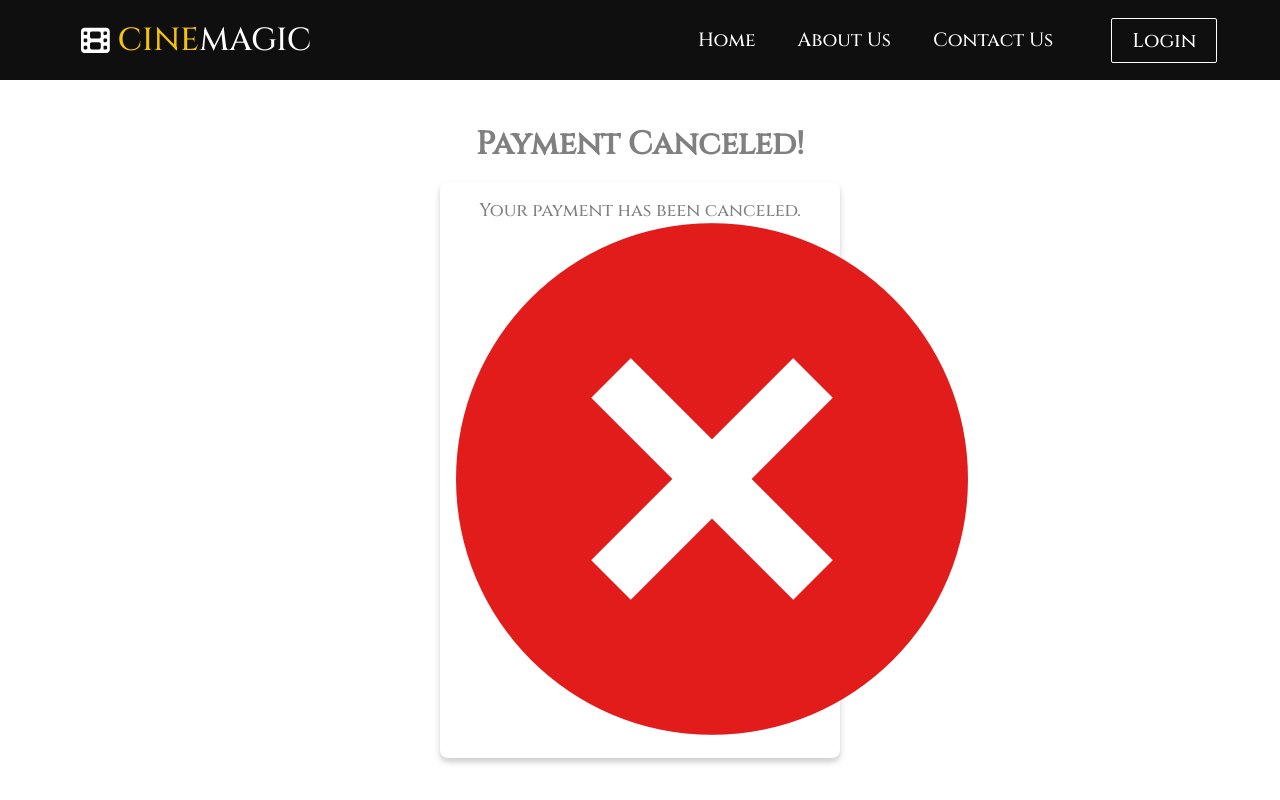
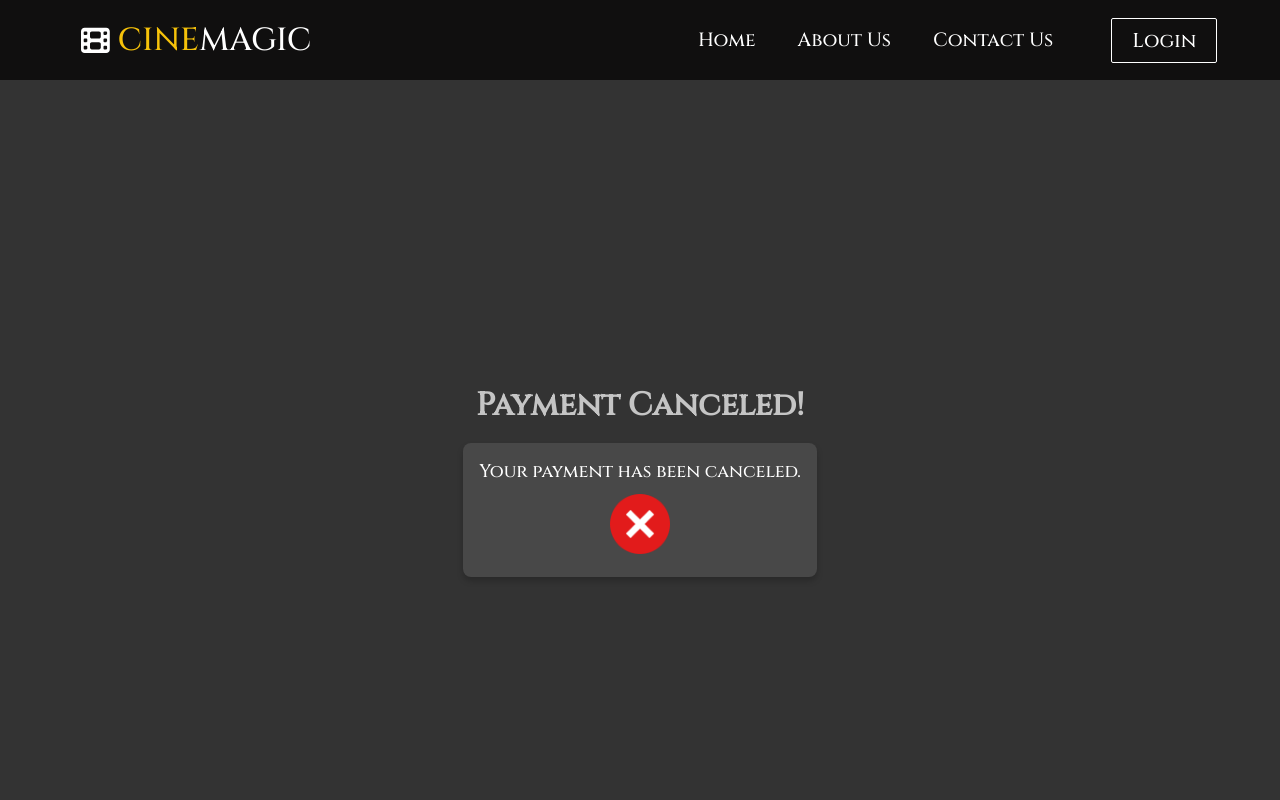
Before and after one commit to DFanso/cine-magic-cinema, a React (Create React App) app in the folder client/: page /payment-cancel in a window 1280 px wide. Shown: the top 800 px of the page. Built offline with nearby package versions, Linux system fonts and the light colour scheme; no server answers.

Commit message:
Style update

```diff
--- a/client/src/components/css/Booking.css
+++ b/client/src/components/css/Booking.css
@@ -8,8 +8,13 @@
     /* 200px left and right padding */
     font-family: Arial, sans-serif;
     gap: 20px;
-    background-color: #FAFAFA;
+    background-color: #333;
+    color: #fff !important;
     /* Add some space between the sections */
+}
+
+.booking-movie-title {
+    color: #fff !important;
 }
 
 .showtimes {
@@ -108,7 +113,7 @@
 }
 
 .cta p {
-    color: #666;
+    color: #C5C5C5 !important;
     margin-bottom: 10px;
 }
 
--- a/client/src/components/css/BookingHistory.css
+++ b/client/src/components/css/BookingHistory.css
@@ -1,8 +1,8 @@
 .booking-history {
-  width: auto;
+
 
   padding: 20px;
-  height: auto;
+  height: 100vh;
   color: #fff !important;
 }
 
--- /dev/null
+++ b/client/src/components/css/PaymentCancel.css
@@ -0,0 +1,57 @@
+/* PaymentSuccess.css */
+
+.payment-success-container {
+    display: flex;
+    flex-direction: column;
+    align-items: center;
+    justify-content: center;
+    height: 100vh;
+    background-color: #333;
+    /* Green background color */
+    color: #fff;
+    /* White text color */
+}
+
+.payment-success-text {
+    font-size: 32px;
+    margin-bottom: 16px;
+    color: #C5C5C5;
+}
+
+.payment-success-message {
+    font-size: 18px;
+    text-align: center;
+    max-width: 400px;
+    padding: 16px;
+    border-radius: 8px;
+    background-color: rgba(255, 255, 255, 0.1);
+    /* Transparent white background */
+    box-shadow: 0 4px 6px rgba(0, 0, 0, 0.2);
+    /* Shadow for the container */
+}
+
+.main-layout {
+    display: flex;
+    flex-direction: column;
+    min-height: 100vh;
+}
+
+.main-layout {
+    display: flex;
+    flex-direction: column;
+    min-height: 100vh;
+}
+
+.content {
+    flex: 1;
+}
+
+.content {
+    flex: 1;
+}
+
+
+.yes-img {
+    margin-top: 10px;
+    width: 60px;
+}
--- a/client/src/components/css/PaymentSucess.css
+++ b/client/src/components/css/PaymentSucess.css
@@ -5,17 +5,17 @@
   flex-direction: column;
   align-items: center;
   justify-content: center;
-  height: 90vh;
-  background-color: #fff;
+  height: 100vh;
+  background-color: #333;
   /* Green background color */
-  color: grey;
+  color: #fff;
   /* White text color */
 }
 
 .payment-success-text {
   font-size: 32px;
   margin-bottom: 16px;
-  color: grey;
+  color: #C5C5C5;
 }
 
 .payment-success-message {
@@ -29,11 +29,13 @@
   box-shadow: 0 4px 6px rgba(0, 0, 0, 0.2);
   /* Shadow for the container */
 }
+
 .main-layout {
   display: flex;
   flex-direction: column;
   min-height: 100vh;
 }
+
 .main-layout {
   display: flex;
   flex-direction: column;
--- a/client/src/components/css/Seating.css
+++ b/client/src/components/css/Seating.css
@@ -4,19 +4,22 @@
     box-sizing: border-box;
     margin: 0;
     padding: 0;
+
 }
 
 .seating-showtime {
     font-size: 1.0em;
-    color: #000;
+    color: #fff;
     font-weight: 200;
     margin: 0;
     padding-right: 10px;
+
+
 }
 
 .seating-movie-title {
     font-size: 1.2em;
-    color: #000;
+    color: #fff;
     font-weight: 200;
     margin: 0;
 }
@@ -27,7 +30,7 @@
     border: 0px solid #d1d1d1;
     background-color: #f6c20a;
     cursor: pointer;
-    color: #fafafa;
+    color: #3B3B3B;
 
 }
 
@@ -46,6 +49,9 @@
     display: flex;
     align-items: center;
     gap: 120px;
+
+    background-color: #333;
+    color: #fff !important;
 
 
 }
--- a/client/src/components/pages/PaymentCancel.js
+++ b/client/src/components/pages/PaymentCancel.js
@@ -1,5 +1,5 @@
 import React from 'react';
-import '../css/PaymentSucess.css'; // Import your CSS file for styling
+import '../css/PaymentCancel.css'; // Import your CSS file for styling
 
 const PaymentCancel = () => {
     return (
--- a/client/src/components/pages/PaymentSuccess.js
+++ b/client/src/components/pages/PaymentSuccess.js
@@ -18,7 +18,7 @@ const PaymentSuccess = () => {
   }, [setLoading]);
 
   return (
-    <div className="main-layout">
+    <div className="main-layout" style={{ backgroundColor: loading ? "#333" : "transparent" }}>
       <div className="login-wrapper">
         {loading && (
           <div className="loader-container">
@@ -26,7 +26,7 @@ const PaymentSuccess = () => {
           </div>
         )}
         {!loading && ( // Only render this part when not loading
-          <div className="payment-success-container">
+          <div className="payment-success-container" >
             <h1 className="payment-success-text">Payment Successful!</h1>
             <p className="payment-success-message">
               Thank you for your payment. Your transaction was successful.
```
